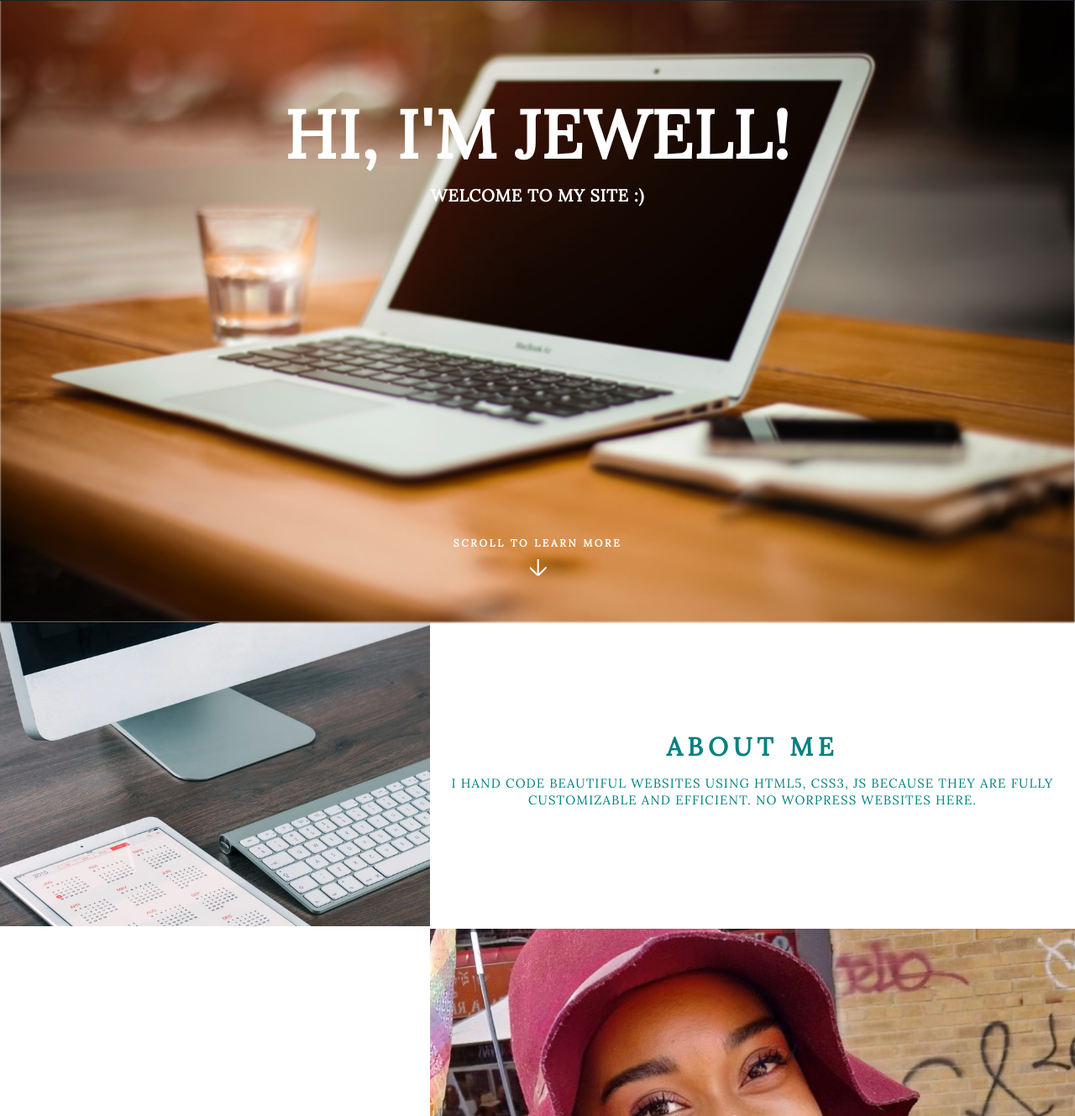
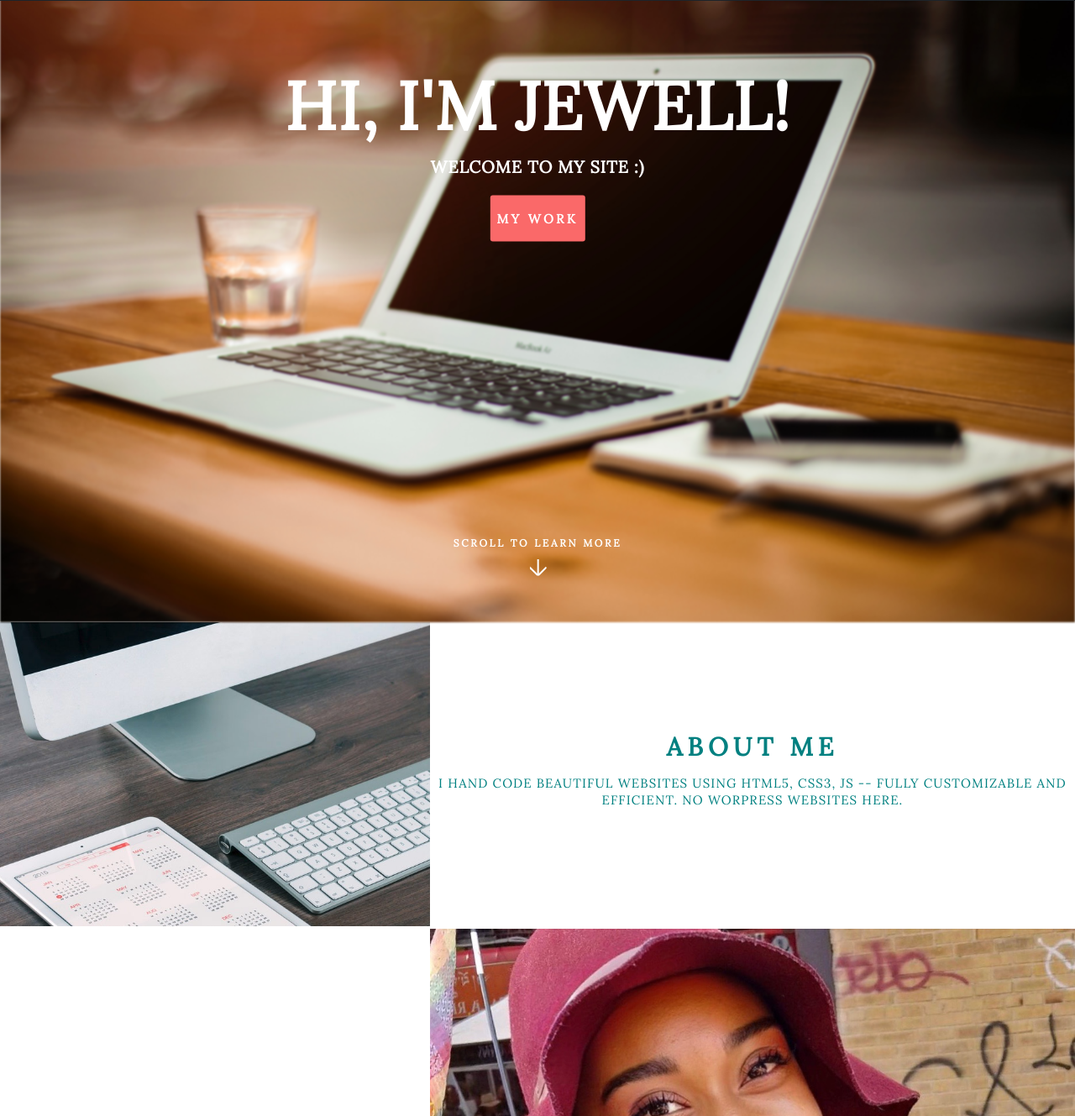
Before and after one commit to jhuffman815/gatsby-portfolio, a Gatsby site: page / in a window 1280 px wide. Shown: the part 59-1388 px from the top of the page at 84% size. Built offline with nearby package versions, Linux system fonts and the light colour scheme; Gatsby itself is replaced by a stand-in of ours.

Commit message:
Custom changes

```diff
--- a/src/pages/index.js
+++ b/src/pages/index.js
@@ -47,7 +47,8 @@ class IndexPage extends Component {
                     <TextWrapper>
                         <div>
                             <h2>HI, I'M JEWELL!</h2>
-                            <h3>Welcome to my site :) </h3>
+                            <h3>Welcome to my site :) </h3><br/>
+                            <Link to="/works">My Work</Link>
                         </div>
                     </TextWrapper>
                     <MoreText>Scroll to Learn More</MoreText>
@@ -59,7 +60,7 @@ class IndexPage extends Component {
                         </div>
                         <div className="text__section3">
                             <GenericH2 none>About Me</GenericH2>
-                            <GenereicPara lessSize lessSpacing>I hand code beautiful websites using HTML5, CSS3, JS because they are fully customizable and efficient. No Worpress websites here.</GenereicPara>
+                            <GenereicPara lessSize lessSpacing>I hand code beautiful websites using HTML5, CSS3, JS -- fully customizable and efficient. No Worpress websites here.</GenereicPara>
                         </div>
                     </FlexBoxIndex>
                     <FlexBoxIndex inverse>
```
